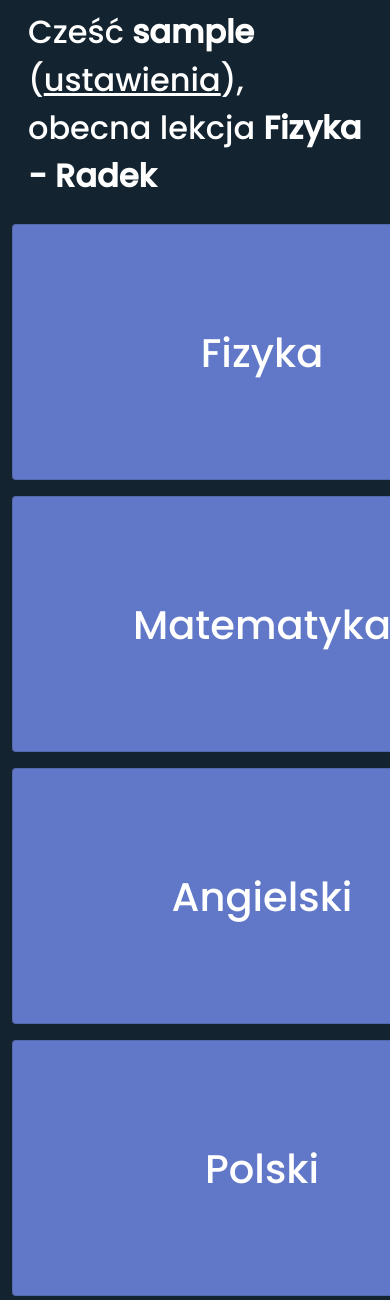
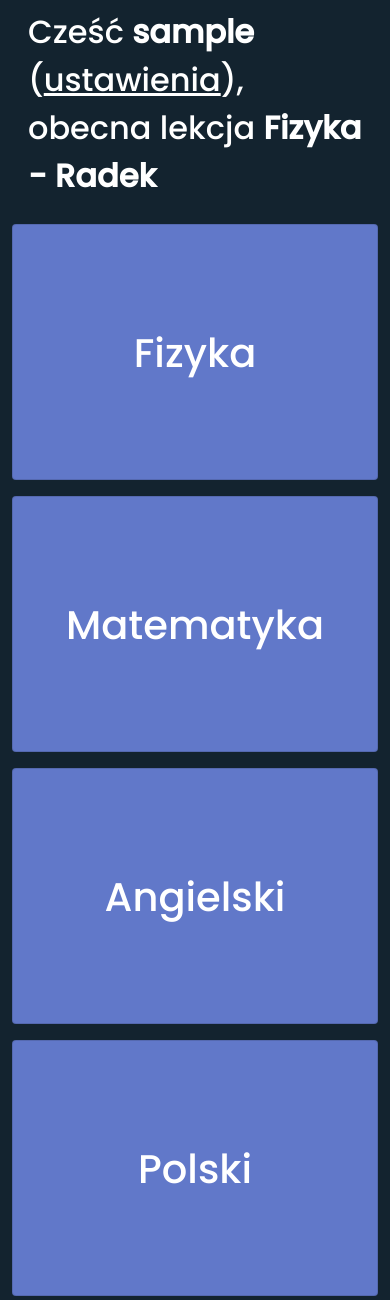
Before and after one commit to Zeraye/zoomlinks, a Django app: page / in a window 390 px wide; the page is wider, and only the part inside the window is pictured. Shown: the top 1300 px of that part. Run offline with Django 3.2, Linux system fonts and the light colour scheme; the visitor is signed in with stand-in values (Sample User, id 1); some libraries are stand-ins or nearby versions.

Commit message:
grid for 1366x768 repaired

```diff
--- a/static/css/class/master.css
+++ b/static/css/class/master.css
@@ -47,8 +47,20 @@ body, html {
     margin: 0 auto;
     display: grid;
     grid-gap: 1rem;
-    grid-template-columns: repeat(auto-fit, minmax(500px, 1fr));
+    grid-template-columns: repeat(auto-fit, minmax(400px, 1fr));
     width: 100%;
+}
+
+@media only screen and (min-width: 1800px) {
+    .cards {
+        grid-template-columns: repeat(auto-fit, minmax(600px, 1fr));
+    }
+}
+
+@media only screen and (max-width: 500px) {
+    .cards {
+        grid-template-columns: repeat(auto-fit, minmax(300px, 1fr));
+    }
 }
 
 .card:hover {
--- a/templates/base.html
+++ b/templates/base.html
@@ -36,6 +36,8 @@
 
         {% block css %}{% endblock %}
 
+        <meta name="viewport" content="width=device-width, initial-scale=1.0">
+
         <title>{% block title %}{% endblock %}</title>
     </head>
     <body>
```
